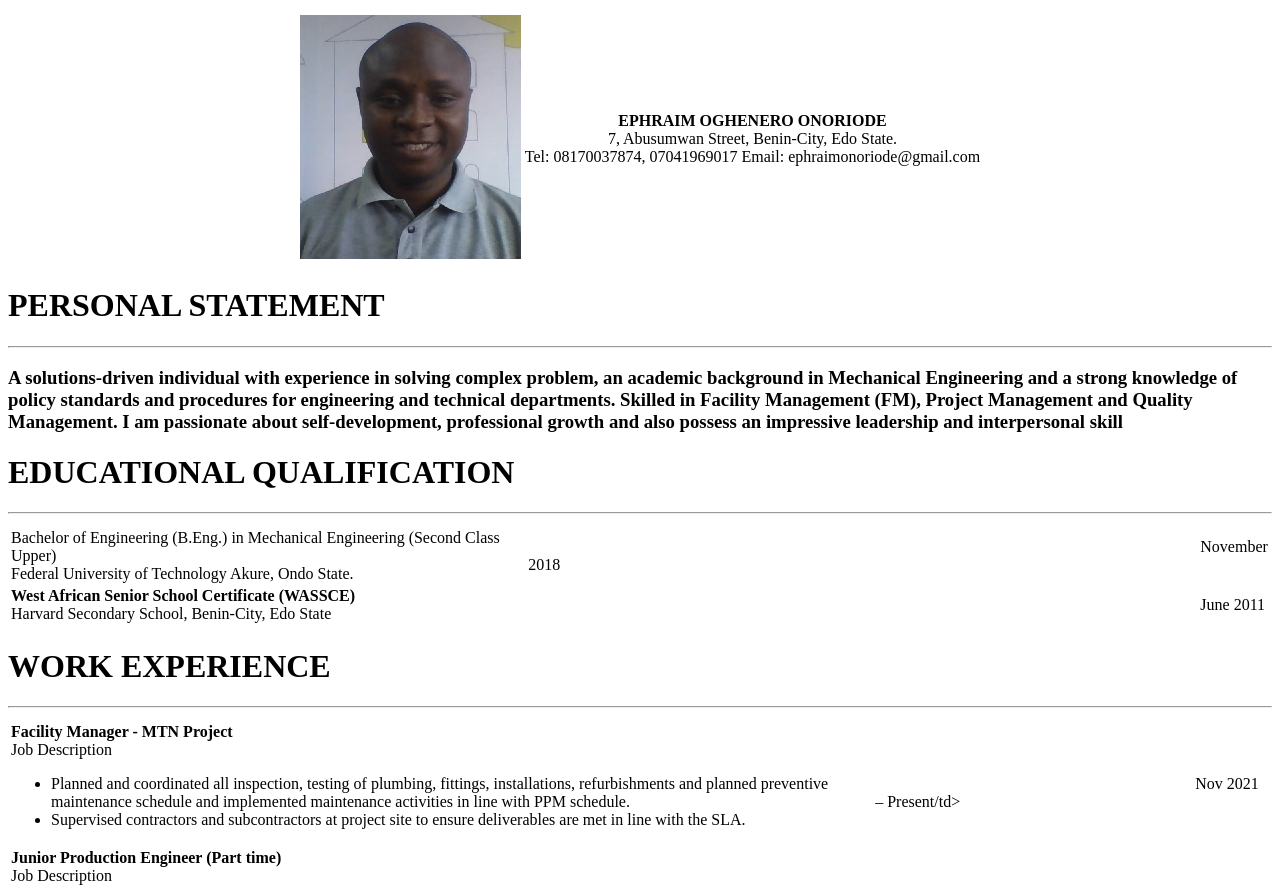
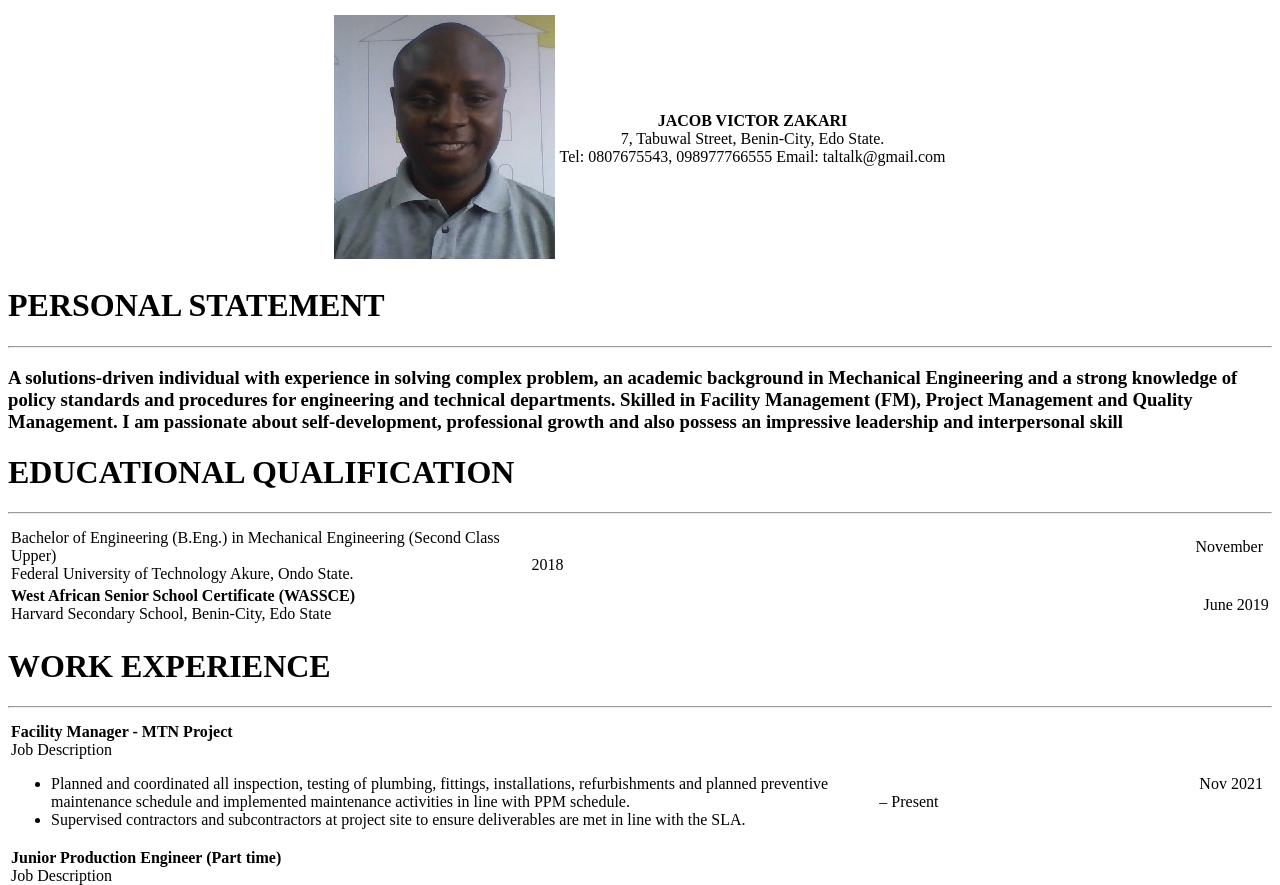
Before and after one commit to Rantimi123/cv, a plain HTML site: page index.html in a window 1280 px wide. Shown: the top 885 px of the page. Drawn offline with Linux system fonts and the light colour scheme.

Commit message:
CV VERSION 2

```diff
--- a/index.html
+++ b/index.html
@@ -15,9 +15,9 @@
     </tr>
     <tr>
         <td><img src="ibk.jpg"></td>
-        <td><center><p><b>EPHRAIM OGHENERO ONORIODE</b><br>
-            7, Abusumwan Street, Benin-City, Edo State.<br>
-            Tel: 08170037874, 07041969017 Email: ephraimonoriode@gmail.com</p></center></td>
+        <td><center><p><b>JACOB VICTOR ZAKARI</b><br>
+            7, Tabuwal Street, Benin-City, Edo State.<br>
+            Tel: 0807675543, 098977766555 Email: taltalk@gmail.com</p></center></td>
 
     </tr>
     </table></center>
@@ -43,7 +43,7 @@
             &nbsp;&nbsp;&nbsp;&nbsp;&nbsp;&nbsp;&nbsp;&nbsp;&nbsp;&nbsp;&nbsp;&nbsp;&nbsp;&nbsp;&nbsp;&nbsp;&nbsp;&nbsp;&nbsp;&nbsp;&nbsp;&nbsp;&nbsp;&nbsp;&nbsp;&nbsp;&nbsp;&nbsp;&nbsp;&nbsp;&nbsp;&nbsp;
             &nbsp;&nbsp;&nbsp;&nbsp;&nbsp;&nbsp;&nbsp;&nbsp;&nbsp;&nbsp;&nbsp; &nbsp;&nbsp;&nbsp;&nbsp;&nbsp;&nbsp;&nbsp;&nbsp;&nbsp;&nbsp;&nbsp;&nbsp;&nbsp;&nbsp;&nbsp;&nbsp;&nbsp;&nbsp;&nbsp;&nbsp;&nbsp;
             &nbsp;&nbsp;&nbsp;&nbsp;&nbsp;&nbsp;&nbsp;&nbsp;&nbsp;&nbsp;&nbsp; &nbsp;&nbsp;&nbsp;&nbsp;&nbsp;&nbsp;&nbsp;&nbsp;&nbsp;&nbsp;&nbsp;&nbsp;&nbsp;&nbsp;&nbsp;&nbsp;&nbsp;&nbsp;&nbsp;&nbsp;&nbsp;
-            &nbsp;&nbsp;&nbsp;&nbsp;&nbsp;&nbsp;&nbsp;&nbsp;&nbsp;&nbsp;&nbsp; November 2018</td>
+            &nbsp;&nbsp;&nbsp;&nbsp;&nbsp;&nbsp;&nbsp;&nbsp;&nbsp; November 2018</td>
 
     </tr>
     <tr>
@@ -54,7 +54,7 @@
             &nbsp;&nbsp;&nbsp;&nbsp;&nbsp;&nbsp;&nbsp;&nbsp;&nbsp;&nbsp;&nbsp;&nbsp;&nbsp;&nbsp;&nbsp;&nbsp;&nbsp;&nbsp;&nbsp;&nbsp;&nbsp;&nbsp;&nbsp;&nbsp;&nbsp;&nbsp;&nbsp;&nbsp;&nbsp;&nbsp;&nbsp;&nbsp;
             &nbsp;&nbsp;&nbsp;&nbsp;&nbsp;&nbsp;&nbsp;&nbsp;&nbsp;&nbsp;&nbsp; &nbsp;&nbsp;&nbsp;&nbsp;&nbsp;&nbsp;&nbsp;&nbsp;&nbsp;&nbsp;&nbsp;&nbsp;&nbsp;&nbsp;&nbsp;&nbsp;&nbsp;&nbsp;&nbsp;&nbsp;&nbsp;
             &nbsp;&nbsp;&nbsp;&nbsp;&nbsp;&nbsp;&nbsp;&nbsp;&nbsp;&nbsp;&nbsp; &nbsp;&nbsp;&nbsp;&nbsp;&nbsp;&nbsp;&nbsp;&nbsp;&nbsp;&nbsp;&nbsp;&nbsp;&nbsp;&nbsp;&nbsp;&nbsp;&nbsp;&nbsp;&nbsp;&nbsp;&nbsp;
-            &nbsp;&nbsp;&nbsp;&nbsp;&nbsp;&nbsp;&nbsp;&nbsp;&nbsp;&nbsp;&nbsp; June 2011</td>
+            &nbsp;&nbsp;&nbsp;&nbsp;&nbsp;&nbsp;&nbsp;&nbsp;&nbsp;&nbsp;&nbsp; June 2019</td>
 
     </tr>
     </table>
@@ -82,7 +82,7 @@
             &nbsp;&nbsp;&nbsp;&nbsp;&nbsp;&nbsp;&nbsp;&nbsp;&nbsp;&nbsp;&nbsp;&nbsp;&nbsp;&nbsp;&nbsp;&nbsp;&nbsp;&nbsp;&nbsp;&nbsp;&nbsp;&nbsp;&nbsp;&nbsp;&nbsp;&nbsp;&nbsp;&nbsp;&nbsp;&nbsp;&nbsp;&nbsp;
             &nbsp;&nbsp;&nbsp;&nbsp;&nbsp;&nbsp;&nbsp;&nbsp;&nbsp;&nbsp;&nbsp; &nbsp;&nbsp;&nbsp;&nbsp;&nbsp;&nbsp;&nbsp;&nbsp;&nbsp;&nbsp;&nbsp;&nbsp;&nbsp;&nbsp;&nbsp;&nbsp;&nbsp;&nbsp;&nbsp;&nbsp;&nbsp;
             &nbsp;&nbsp;&nbsp;&nbsp;&nbsp;&nbsp;&nbsp;&nbsp;&nbsp;&nbsp;&nbsp; &nbsp;&nbsp;&nbsp;&nbsp;&nbsp;&nbsp;&nbsp;&nbsp;&nbsp;&nbsp;&nbsp;&nbsp;&nbsp;&nbsp;&nbsp;&nbsp;&nbsp;&nbsp;&nbsp;&nbsp;&nbsp;
-            &nbsp;&nbsp;&nbsp;&nbsp;&nbsp;&nbsp;&nbsp;&nbsp;&nbsp;&nbsp;&nbsp; Nov 2021 – Present/td>
+            &nbsp;&nbsp;&nbsp;&nbsp;&nbsp;&nbsp;&nbsp;&nbsp;&nbsp;&nbsp;&nbsp; Nov 2021 – Present</td>
 
     </tr>
     <tr>
```
